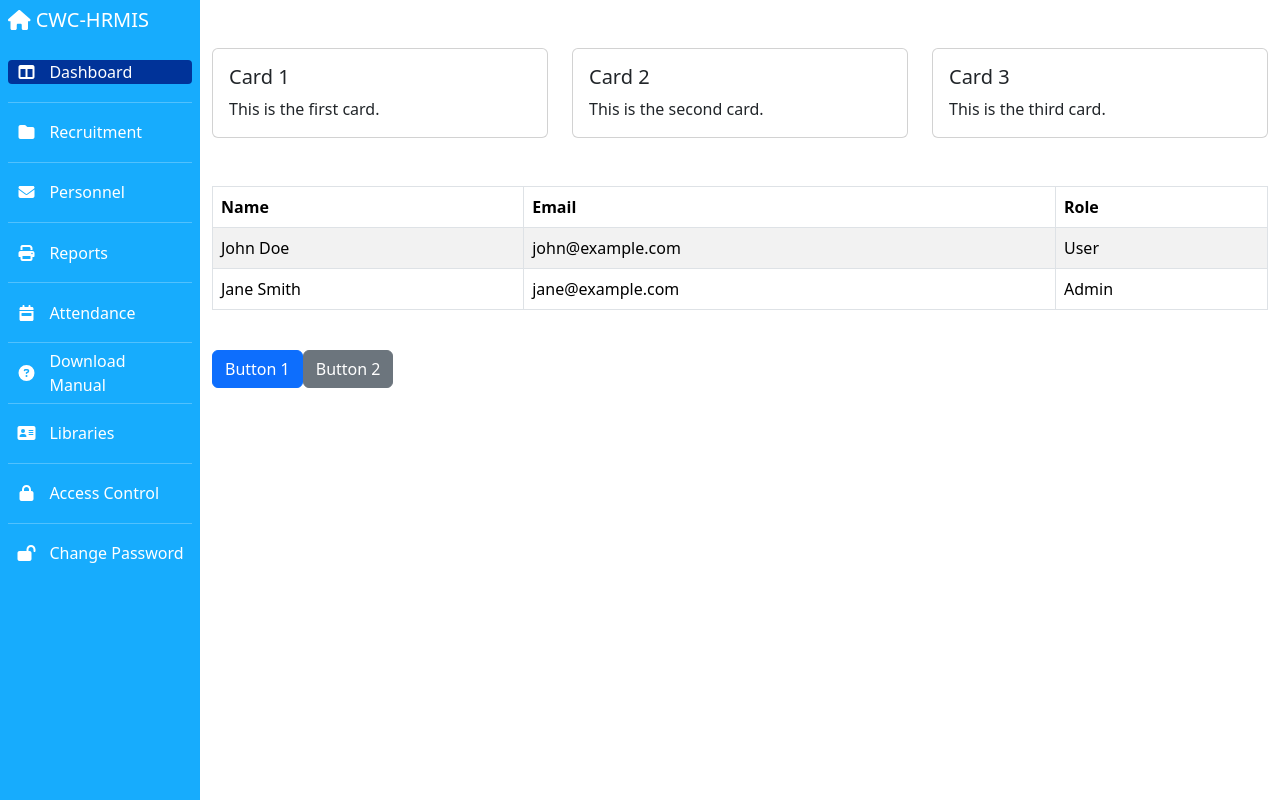
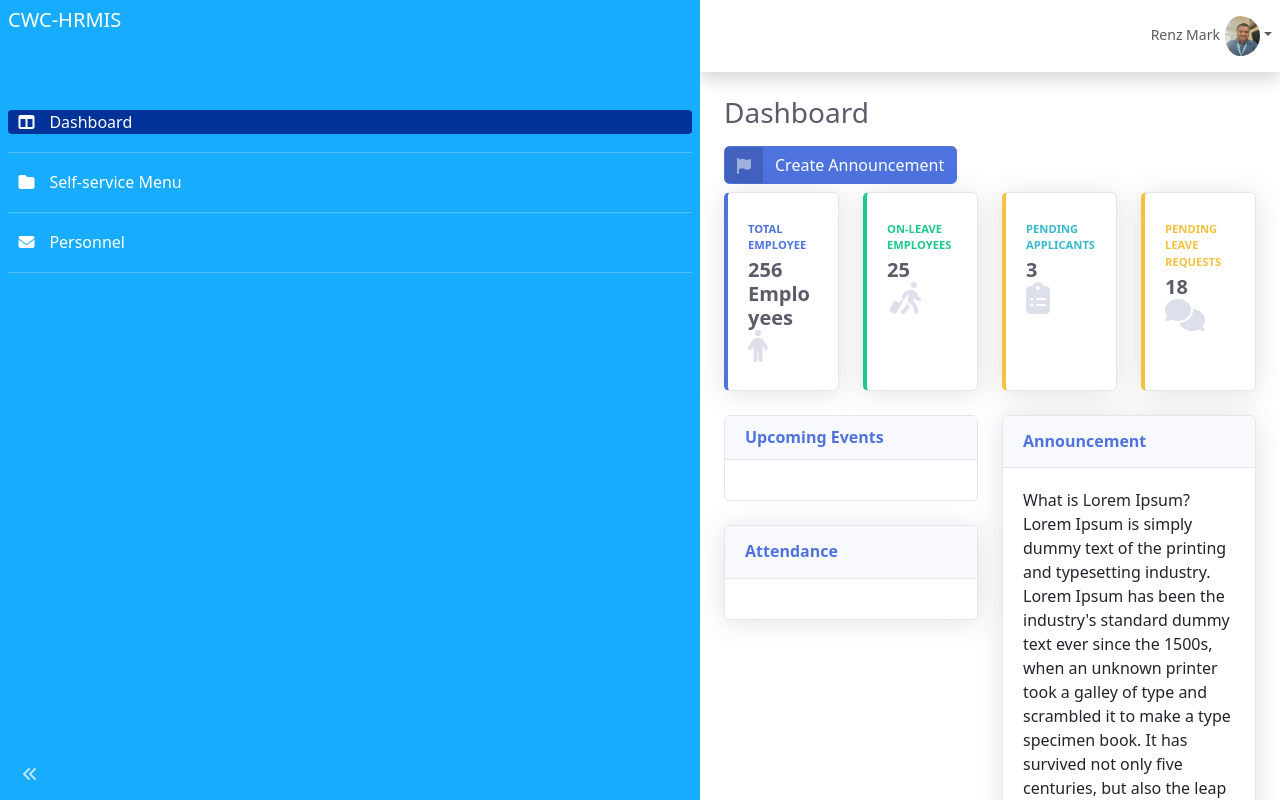
Before and after one commit to gledesma-misu/cwc-hrmis, a Vue app: page /dashboard in a window 1280 px wide. Shown: the top 800 px of the page. Built offline with nearby package versions, Linux system fonts and the light colour scheme.

Commit message:
Updated Dashboard Content and Sidebar

```diff
--- a/src/App.vue
+++ b/src/App.vue
@@ -1,14 +1,17 @@
 <template>
   <div>
+    <Sidebar />
+    <div :style="{ 'margin-left': sidebarWidth }">
     <RouterView/>
+  </div>
   </div>
 </template>
 
 <script>
 import { ref } from 'vue';
 import Sidebar from './components/Sidebar/Sidebar.vue'
-import Login from "./components/UserLogin.vue";
-// import Login from './views/UserLoginView.vue'
+// import Login from "./components/UserLogin.vue";
+import Login from './views/UserLoginView.vue'
 
 export default {
   data() {
@@ -26,6 +29,9 @@ export default {
   },
 };
 </script>
+<script setup>
+  import { sidebarWidth } from './components/Sidebar/state';
+</script>
 
 
 <style scoped>
--- /dev/null
+++ b/src/components/Header/Header.vue
@@ -0,0 +1,75 @@
+<template>
+    <header>
+        <nav class="navbar navbar-expand navbar-light bg-white topbar mb-4 static-top shadow">
+
+
+            <!-- Topbar Navbar -->
+            <ul class="navbar-nav ms-auto">
+
+                <div class="topbar-divider d-none d-sm-block"></div>
+
+                <!-- Nav Item - User Information -->
+                <li class="nav-item dropdown no-arrow">
+                    <a class="nav-link dropdown-toggle" href="#" id="userDropdown" role="button" data-toggle="dropdown"
+                        aria-haspopup="true" aria-expanded="false">
+                        <span class="mr-3 d-none d-lg-inline text-gray-600 small">Renz Mark</span>
+                        <img class="img-profile rounded-circle" src="@\assets\renz.jpg">
+                    </a>
+                    <!-- Dropdown - User Information -->
+                    <div class="dropdown-menu dropdown-menu-right shadow animated--grow-in" aria-labelledby="userDropdown">
+                        <a class="dropdown-item" href="#">
+                            <i class="fas fa-user fa-sm fa-fw mr-2 text-gray-400"></i>
+                            Profile
+                        </a>
+                        <a class="dropdown-item" href="#">
+                            <i class="fas fa-cogs fa-sm fa-fw mr-2 text-gray-400"></i>
+                            Settings
+                        </a>
+                        <a class="dropdown-item" href="#">
+                            <i class="fas fa-list fa-sm fa-fw mr-2 text-gray-400"></i>
+                            Activity Log
+                        </a>
+                        <div class="dropdown-divider"></div>
+                        <a class="dropdown-item" href="#" data-toggle="modal" data-target="#logoutModal">
+                            <i class="fas fa-sign-out-alt fa-sm fa-fw mr-2 text-gray-400"></i>
+                            Logout
+                        </a>
+                    </div>
+                </li>
+
+            </ul>
+
+        </nav>
+    </header>
+</template>
+
+<script>
+export default {
+    data() {
+        return {
+            showDropdown: false,
+        };
+    },
+    methods: {
+        toggleDropdown() {
+            this.showDropdown = !this.showDropdown;
+        },
+        editProfile() {
+            // Add your edit profile logic here
+            console.log("Edit Profile clicked");
+        },
+        logout() {
+            // Add your logout logic here
+            console.log("Logout clicked");
+        },
+    },
+};
+</script>
+
+<style scoped>
+.img-profile {
+    padding-left: 5px;
+    height: 40px;
+    width: 40px;
+}
+</style>
--- a/src/components/Sidebar/Sidebar.vue
+++ b/src/components/Sidebar/Sidebar.vue
@@ -2,19 +2,18 @@
     <div class="sidebar" :style="{ width: sidebarWidth }">
         <h5 class="icon">
             <span v-if="collapsed">
-               <i class="fas fa-home"></i>
+                <i class="fa-solid fa-bars"></i>
             </span>
-            <div v-else><i class="fas fa-home"></i> CWC-HRMIS</div>
+            <div v-else> CWC-HRMIS</div>
         </h5>
 
-        <!-- <SidebarLink to="/" icon="fas fa-home">Home</SidebarLink> -->
         <SidebarLink to="/dashboard" icon="fas fa-columns">Dashboard</SidebarLink>
         <hr class="hr hr-blurry" />
-        <SidebarLink to="/publishment" icon="fa-solid fa-folder">Recruitment</SidebarLink>
+        <SidebarLink to="/selfservice" icon="fa-solid fa-folder">Self-service Menu</SidebarLink>
         <hr class="hr hr-blurry" />
         <SidebarLink to="/personnel" icon="fa-solid fa-envelope">Personnel</SidebarLink>
         <hr class="hr hr-blurry" />
-        <SidebarLink to="/" icon="fa-solid fa-print">Reports</SidebarLink>
+        <!-- <SidebarLink to="/" icon="fa-solid fa-print">Reports</SidebarLink>
         <hr class="hr hr-blurry" />
         <SidebarLink to="/" icon="fa-solid fa-calendar-week">Attendance</SidebarLink>
         <hr class="hr hr-blurry" />
@@ -24,11 +23,11 @@
         <hr class="hr hr-blurry" />
         <SidebarLink to="/" icon="fa-solid fa-lock">Access Control</SidebarLink>
         <hr class="hr hr-blurry" />
-        <SidebarLink to="/" icon="fa-solid fa-lock-open">Change Password</SidebarLink>
+        <SidebarLink to="/" icon="fa-solid fa-lock-open">Change Password</SidebarLink> -->
 
-        <!-- <span class="collapse-icon" :class="{ 'rotate-180': collapsed }" @click="toggleSidebar">
+        <span class="collapse-icon" :class="{ 'rotate-180': collapsed }" @click="toggleSidebar">
             <i class="fas fa-angle-double-left" />
-        </span> -->
+        </span>
     </div>
 </template>
 
--- a/src/components/Sidebar/state.js
+++ b/src/components/Sidebar/state.js
@@ -3,7 +3,7 @@ import { ref, computed } from 'vue'
 export const collapsed = ref(false)
 export const toggleSidebar = () => (collapsed.value = !collapsed.value)
 
-export const SIDEBAR_WIDTH = 200
+export const SIDEBAR_WIDTH = 700
 export const SIDEBAR_WIDTH_COLLAPSED = 100
 export const sidebarWidth = computed(
   () => `${collapsed.value ? SIDEBAR_WIDTH_COLLAPSED : SIDEBAR_WIDTH}px`
--- a/src/views/DashboardView.vue
+++ b/src/views/DashboardView.vue
@@ -1,99 +1,165 @@
 <template>
-  <Sidebar />
-  <div :style="{ 'margin-left': sidebarWidth }">
-    <div class="container mt-5">
-      <div class="row">
-        <!-- Card 1 -->
-        <div class="col-md-4 mb-4">
-          <div class="card">
-            <div class="card-body">
-              <h5 class="card-title">Card 1</h5>
-              <p class="card-text">This is the first card.</p>
+
+
+    <div id="content-wrapper" class="d-flex flex-column">
+      <div class="content">
+        <Header>
+
+        </Header>
+        <div class="container-fluid">
+          <!-- Page Heading -->
+          <h1 class="h3 mb-3 text-gray-800">Dashboard</h1>
+          <div class="row">
+            <div class="col-lg-6">
+              <a href="#" class="btn btn-primary btn-icon-split">
+                <span class="icon text-white-50">
+                  <i class="fas fa-flag"></i>
+                </span>
+                <span class="text">Create Announcement</span>
+              </a>
             </div>
           </div>
-        </div>
+          <div class="my-2"></div>
+          <!-- First Row -->
+          <div class="row">
+            <!-- Total Employees Card Example -->
+            <div class="col-xl-3 col-md-6 mb-4">
+              <div class="card border-left-primary shadow h-100 py-2">
+                <div class="card-body">
+                  <div class="row no-gutters align-items-center">
+                    <div class="col mr-2">
+                      <div class="text-xs font-weight-bold text-primary text-uppercase mb-1">
+                        Total Employee</div>
+                      <div class="h5 mb-0 font-weight-bold text-gray-800">256 Employees</div>
+                    </div>
+                    <div class="col-auto">
+                      <i class="fas fa-person fa-2x text-gray-300"></i>
+                    </div>
+                  </div>
+                </div>
+              </div>
+            </div>
 
-        <!-- Card 2 -->
-        <div class="col-md-4 mb-4">
-          <div class="card">
-            <div class="card-body">
-              <h5 class="card-title">Card 2</h5>
-              <p class="card-text">This is the second card.</p>
+            <!-- On-leave Employees Card Example -->
+            <div class="col-xl-3 col-md-6 mb-4">
+              <div class="card border-left-success shadow h-100 py-2">
+                <div class="card-body">
+                  <div class="row no-gutters align-items-center">
+                    <div class="col mr-2">
+                      <div class="text-xs font-weight-bold text-success text-uppercase mb-1">
+                        On-leave Employees</div>
+                      <div class="h5 mb-0 font-weight-bold text-gray-800">25</div>
+                    </div>
+                    <div class="col-auto">
+                      <i class="fas fa-person-walking-luggage fa-2x text-gray-300"></i>
+                    </div>
+                  </div>
+                </div>
+              </div>
+            </div>
+
+            <!-- Tasks Card Example -->
+            <div class="col-xl-3 col-md-6 mb-4">
+              <div class="card border-left-warning shadow h-100 py-2">
+                <div class="card-body">
+                  <div class="row no-gutters align-items-center">
+                    <div class="col mr-2">
+                      <div class="text-xs font-weight-bold text-info text-uppercase mb-1">Pending Applicants
+                      </div>
+                      <div class="row no-gutters align-items-center">
+                        <div class="col-auto">
+                          <div class="h5 mb-0  font-weight-bold text-gray-800">3</div>
+                        </div>
+                      </div>
+                    </div>
+                    <div class="col-auto">
+                      <i class="fas fa-clipboard-list fa-2x text-gray-300"></i>
+                    </div>
+                  </div>
+                </div>
+              </div>
+            </div>
+
+            <!-- Pending Requests Card Example -->
+            <div class="col-xl-3 col-md-6 mb-4">
+              <div class="card border-left-warning shadow h-100 py-2">
+                <div class="card-body">
+                  <div class="row no-gutters align-items-center">
+                    <div class="col mr-2">
+                      <div class="text-xs font-weight-bold text-warning text-uppercase mb-1">
+                        Pending Leave Requests</div>
+                      <div class="h5 mb-0 font-weight-bold text-gray-800">18</div>
+                    </div>
+                    <div class="col-auto">
+                      <i class="fas fa-comments fa-2x text-gray-300"></i>
+                    </div>
+                  </div>
+                </div>
+              </div>
             </div>
           </div>
-        </div>
+          <!-- Second Row -->
+          <div class="row">
+            <!-- First Column -->
+            <div class="col-lg-6">
 
-        <!-- Card 3 -->
-        <div class="col-md-4 mb-4">
-          <div class="card">
-            <div class="card-body">
-              <h5 class="card-title">Card 3</h5>
-              <p class="card-text">This is the third card.</p>
+              <!--Upcoming Events Card Example -->
+              <div class="card mb-4">
+                <div class="card-header">
+                  <h6 class="m-0 font-weight-bold text-primary">Upcoming Events</h6>
+                </div>
+                <div class="card-body">
+
+                </div>
+              </div>
+
+              <!-- Basic Card Example -->
+              <div class="card shadow mb-4">
+                <div class="card-header py-3">
+                  <h6 class="m-0 font-weight-bold text-primary">Attendance</h6>
+                </div>
+                <div class="card-body">
+
+                </div>
+              </div>
+            </div>
+            <!-- Second Column -->
+            <div class="col-lg-6">
+              <!-- Basic Card Example -->
+              <div class="card shadow mb-0">
+                <div class="card-header py-3">
+                  <h6 class="m-0 font-weight-bold text-primary">Announcement</h6>
+                </div>
+                <div class="card-body">
+                  What is Lorem Ipsum?
+                  Lorem Ipsum is simply dummy text of the printing and typesetting industry. Lorem Ipsum has been the
+                  industry's
+                  standard dummy text ever since the 1500s, when an unknown printer took a galley of type and scrambled it
+                  to make a
+                  type specimen book. It has survived not only five centuries, but also the leap into electronic
+                  typesetting, remaining
+                  essentially unchanged. It was popularised in the 1960s with the release of Letraset sheets containing
+                  Lorem Ipsum passages,
+                  and more recently with desktop publishing software like Aldus PageMaker including versions of Lorem
+                  Ipsum.
+                </div>
+              </div>
             </div>
           </div>
         </div>
       </div>
+    </div>
 
-      <!-- DataTable -->
-      <div class="row mt-4">
-        <div class="col-md-12">
-          <table id="example" class="table table-striped table-bordered">
-            <thead>
-              <tr>
-                <th>Name</th>
-                <th>Email</th>
-                <th>Role</th>
-              </tr>
-            </thead>
-            <tbody>
-              <tr>
-                <td>John Doe</td>
-                <td>john@example.com</td>
-                <td>User</td>
-              </tr>
-              <tr>
-                <td>Jane Smith</td>
-                <td>jane@example.com</td>
-                <td>Admin</td>
-              </tr>
-            </tbody>
-          </table>
-        </div>
-      </div>
-
-      <!-- Buttons -->
-      <div class="row mt-4">
-        <div class="col-md-12">
-          <button class="btn btn-primary">Button 1</button>
-          <button class="btn btn-secondary">Button 2</button>
-        </div>
-      </div>
-    </div>
-  </div>
 </template>
 
 <script setup>
 import { RouterLink, RouterView } from "vue-router";
+
 import Sidebar from '../components/Sidebar/Sidebar.vue'
+import Header from '../components/Header/Header.vue'
 import { sidebarWidth } from '../components/Sidebar/state'
 </script>
 
-<style  scoped>
-/* Add custom styles here */
-.custom-card {
-  background-color: #f5f5f5;
-  border: 1px solid #ccc;
-}
-
-.custom-card .card-title {
-  color: #333;
-}
-
-.custom-table {
-  width: 100%;
-}
-
-.custom-button {
-  margin-right: 10px;
-}
+<style scoped>
+@import '../assets/sb-admin-2.min.css';
 </style>
```
Also changed, not shown: src/router/index.js (+4 -3 lines), src/views/SelfServiceView.vue (added, +22 -0 lines), src/assets/renz.jpg (added).
